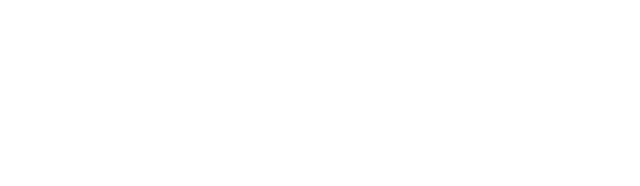
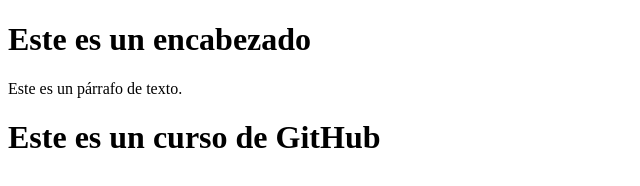
Before and after one commit to Alfonso1430/mi_repositorio, a plain HTML site: page Index.html in a window 1280 px wide. Shown: the whole page, without its empty margins (0-640 px from the left). Drawn offline with Linux system fonts and the light colour scheme.

Commit message:
se ha modificado el archivo Index.html

```diff
--- a/Index.html
+++ b/Index.html
@@ -1,8 +1,16 @@
 <!DOCTYPE html>
 <html lang="es">
 <head>
-    <meta charset="UTF-8">
-    <title>Bienvenidos al curso de GIT</title>
+  <meta charset="UTF-8">
+  <title>Mi página web</title>
 </head>
+<body>
+
+  <h1>Este es un encabezado</h1>
+  <p>Este es un párrafo de texto.</p>
+</body>
+</head>
+<body>
+    <h1>Este es un curso de GitHub</h1>
 </body>
 </html>
```
